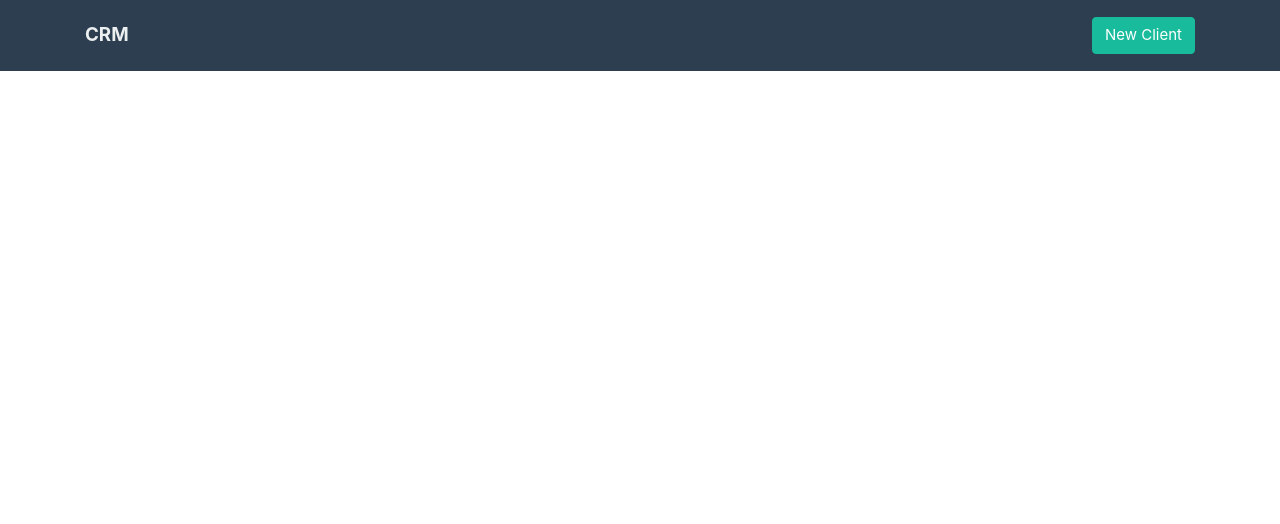
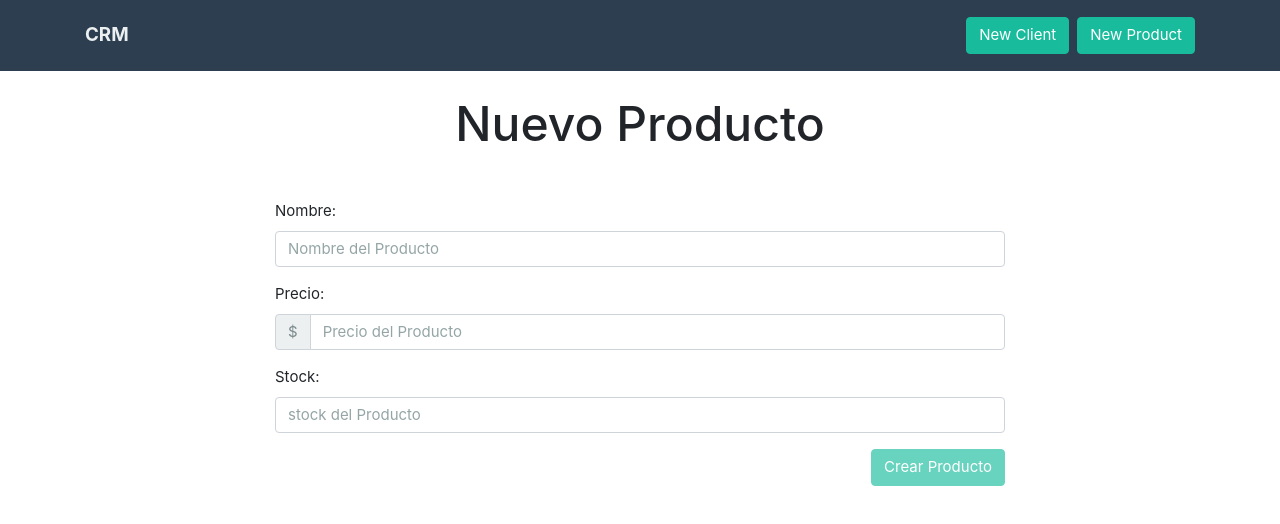
Before and after one commit to geceba/crm-graphql, a React (Create React App) app in the folder cliente/: page /product/new in a window 1280 px wide. Shown: the top 524 px of the page. Built offline with nearby package versions, Linux system fonts and the light colour scheme.

Commit message:
create product from react

```diff
--- a/cliente/src/App.js
+++ b/cliente/src/App.js
@@ -1,13 +1,14 @@
 import React, { Fragment } from 'react';
 import { ApolloProvider } from 'react-apollo';
 import ApolloClient, { InMemoryCache } from 'apollo-boost';
-import Customers from './components/Customers';
-import NewCustomer from './components/NewCustomer';
-import EditCustomer from './components/EditCustomer';
+import Customers from './components/customers/Customers';
+import NewCustomer from './components/customers/NewCustomer';
+import EditCustomer from './components/customers/EditCustomer';
+import NewProduct from './components/products/NewProduct';
 import { BrowserRouter as Router, Route, Switch } from 'react-router-dom';
 
 // import components
-import Header from './components/Header';
+import Header from './components/layout/Header';
 
 const client = new ApolloClient({
 	uri: 'http://localhost:4000/graphql',
@@ -31,6 +32,7 @@ function App() {
               <Route exact path="/" component={Customers} />
               <Route exact path="/customer/edit/:id" component={EditCustomer} />
               <Route exact path="/customer/new" component={NewCustomer} />
+              <Route exact path="/product/new" component={NewProduct} />
             </Switch>
 					</div>
 				</Fragment>
--- a/cliente/src/components/Customers.js
+++ b/cliente/src/components/customers/Customers.js
@@ -1,9 +1,9 @@
 import React, { Fragment, Component } from 'react';
 import { Query, Mutation } from 'react-apollo';
-import { CUSTOMERS_QUERY } from '../queries';
+import { CUSTOMERS_QUERY } from '../../queries';
 import { Link } from 'react-router-dom';
-import { DELETE_CUSTOMER } from '../mutations';
-import Paginator from './Paginator';
+import { DELETE_CUSTOMER } from '../../mutations';
+import Paginator from '../Paginator';
 
 class Customers extends Component {
 	limite = 4;
--- a/cliente/src/components/EditCustomer.js
+++ b/cliente/src/components/customers/EditCustomer.js
@@ -1,5 +1,5 @@
 import React, { Component, Fragment } from 'react';
-import { CUSTOMER_QUERY } from '../queries';
+import { CUSTOMER_QUERY } from '../../queries';
 import { Query } from 'react-apollo';
 import FormEdit from './FormEdit';
 
--- a/cliente/src/components/FormEdit.js
+++ b/cliente/src/components/customers/FormEdit.js
@@ -1,5 +1,5 @@
 import React, { Component } from 'react';
-import { UPDATE_CUSTOMER } from '../mutations';
+import { UPDATE_CUSTOMER } from '../../mutations';
 import { Mutation } from 'react-apollo';
 import { withRouter } from 'react-router-dom';
 
--- a/cliente/src/components/NewCustomer.js
+++ b/cliente/src/components/customers/NewCustomer.js
@@ -1,5 +1,5 @@
 import React, { Component, Fragment } from 'react';
-import { NEW_CUSTOMER } from '../mutations';
+import { NEW_CUSTOMER } from '../../mutations';
 import { Mutation } from 'react-apollo';
 
 class NewCustomer extends Component {
--- a/cliente/src/components/Header.js
+++ b/cliente/src/components/layout/Header.js
@@ -12,7 +12,8 @@ const Header = () => (
             <div className="collapse navbar-collapse" id="navegacion">
                 <ul className="navbar-nav ml-auto text-right">
                     <li className="nav-item active">
-                        <Link to="/customer/new" className="btn btn-success">New Client</Link>
+                        <Link to="/customer/new" className="btn btn-success mr-2">New Client</Link>
+                        <Link to="/product/new" className="btn btn-success">New Product</Link>
                     </li>
                 </ul>
             </div>
--- /dev/null
+++ b/cliente/src/components/products/NewProduct.js
@@ -0,0 +1,102 @@
+import React, { Component, Fragment } from 'react';
+import { NEW_PRODUCT } from './../../mutations/index';
+import { Mutation } from 'react-apollo';
+
+class Product extends Component {
+	state = {
+		nombre: '',
+		precio: '',
+		stock: ''
+	};
+
+	actualizarState = (e) => {
+		const { name, value } = e.target;
+		this.setState({
+			[name]: value
+		});
+	};
+
+	validarForm = () => {
+		const { nombre, precio, stock } = this.state;
+		const noValido = !nombre || !precio || !stock;
+
+		return noValido;
+    };
+
+    crearNuevoProducto = (e, nuevoProducto) => {
+        e.preventDefault();
+        // insertar en la base de datos
+        nuevoProducto().then(data => {
+            console.log(data);
+        });
+    }
+
+	render() {
+		const { nombre, precio, stock } = this.state;
+		const input = {
+			nombre,
+			precio: Number(precio),
+			stock: Number(stock)
+        };
+        console.log(input)
+		return (
+			<Fragment>
+				<h1 className="text-center mb-5">Nuevo Producto</h1>
+				<div className="row justify-content-center">
+					<Mutation mutation={NEW_PRODUCT} variables={{input}}>
+						{(nuevoProducto, { loading, error, data }) => {
+							return (
+								<form className="col-md-8" onSubmit={ e => this.crearNuevoProducto(e, nuevoProducto)}>
+									<div className="form-group">
+										<label>Nombre:</label>
+										<input
+											type="text"
+											name="nombre"
+											className="form-control"
+											placeholder="Nombre del Producto"
+											onChange={this.actualizarState}
+										/>
+									</div>
+									<div className="form-group">
+										<label>Precio:</label>
+										<div className="input-group">
+											<div className="input-group-prepend">
+												<div className="input-group-text">$</div>
+											</div>
+											<input
+												type="number"
+												name="precio"
+												className="form-control"
+												placeholder="Precio del Producto"
+												onChange={this.actualizarState}
+											/>
+										</div>
+									</div>
+									<div className="form-group">
+										<label>Stock:</label>
+										<input
+											type="number"
+											name="stock"
+											className="form-control"
+											placeholder="stock del Producto"
+											onChange={this.actualizarState}
+										/>
+									</div>
+									<button
+										type="submit"
+										className="btn btn-success float-right"
+										disabled={this.validarForm()}
+									>
+										Crear Producto
+									</button>
+								</form>
+							);
+						}}
+					</Mutation>
+				</div>
+			</Fragment>
+		);
+	}
+}
+
+export default Product;
--- a/cliente/src/mutations/index.js
+++ b/cliente/src/mutations/index.js
@@ -31,3 +31,12 @@ export const DELETE_CUSTOMER = gql`
 		eliminarCliente(id: $id)
 	}
 `;
+
+// PRODUCTS
+export const NEW_PRODUCT = gql`
+	mutation nuevoProducto($input: ProductoInput) {
+		nuevoProducto(input: $input) {
+			nombre
+		}
+	}
+`;
```
Also changed, not shown: cliente/src/components/products/EditProduct.js (added), cliente/src/components/products/EditProducts.js (added), cliente/src/components/products/Products.js (added).
